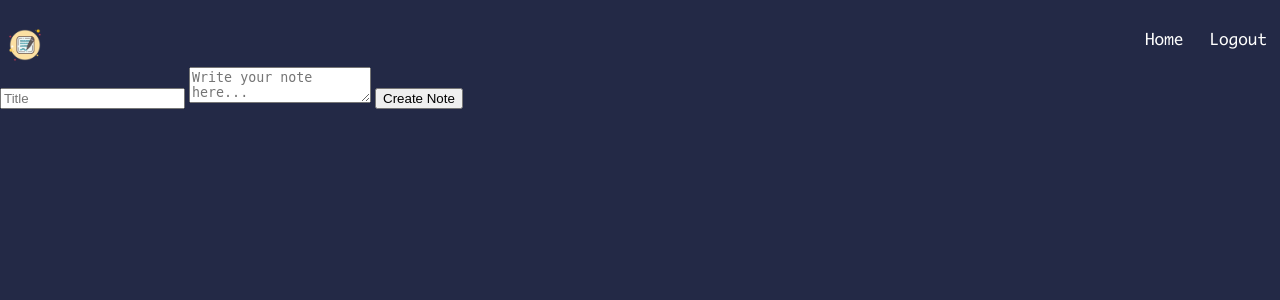
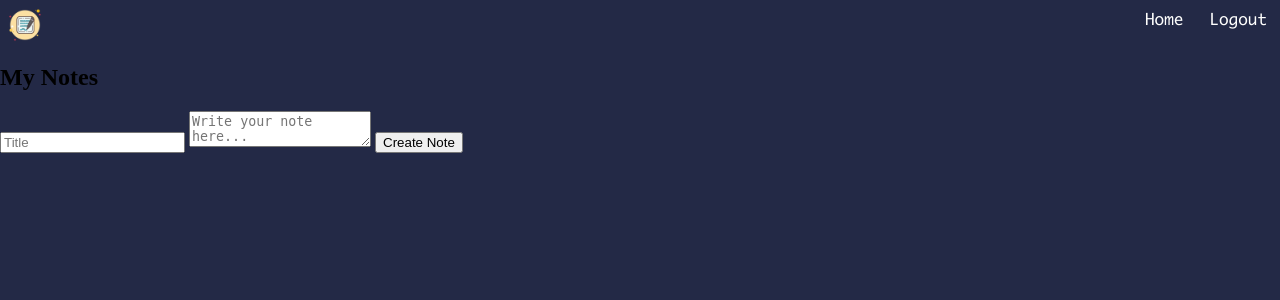
Before and after one commit to dipaashu/TNRP, a PHP site: page /home.php in a window 1280 px wide. Shown: the top 300 px of the page. Run offline with PHP 8.4, Linux system fonts and the light colour scheme; the visitor is signed in with stand-in values (Sample User, id 1); data that the repository does not hold is empty; some web fonts are replaced.

Commit message:
homepage fix

```diff
--- a/frontend/css/nav.css
+++ b/frontend/css/nav.css
@@ -9,7 +9,7 @@ ul {
     font-family: Monaco;
     box-sizing: border-box;
     background-color: #232946;
-    position: fixed;
+    position: relative;
 }
 
 li {
--- a/frontend/home.php
+++ b/frontend/home.php
@@ -67,13 +67,14 @@ $notes = $noteOps->readNotes($userId);
             <a href="./index.php"><img id="logo" src="./img/logo.png" alt="Logo"></a>
         </ul>
     </nav>
+    <div class="create-note">
         <h2>My Notes</h2>
-    <form method="post">
+        <form class="add" method="post">
             <input type="text" name="title" placeholder="Title" required>
             <textarea name="notes" placeholder="Write your note here..." required></textarea>
             <button type="submit" name="create">Create Note</button>
         </form>
-
+    </div>
     <?php foreach ($notes as $note): ?>
         <div>
             <h3><?= htmlspecialchars($note['title']) ?></h3>
```
Also changed, not shown: frontend/css/home.css (line endings or trailing spaces). Lines whose indentation alone changed are shown as unchanged.
